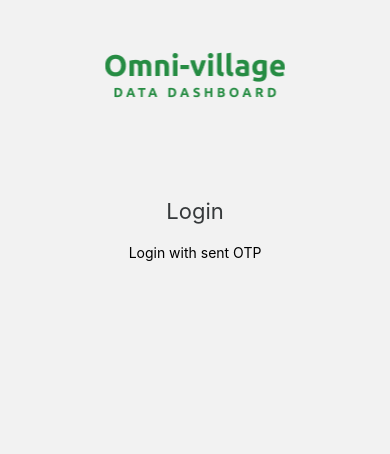
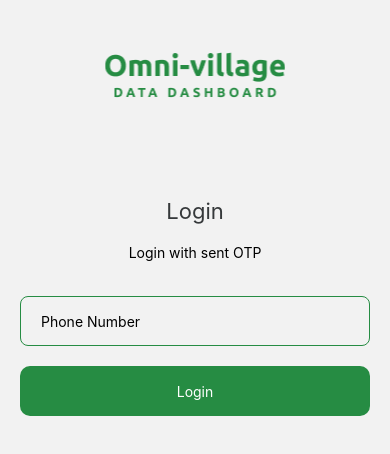
Before and after one commit to aannaassalam/omni-village, a React Native app: screen /login in a window 390 px wide. Shown: the top 454 px of the page. Built offline with nearby package versions, Linux system fonts and the light colour scheme.

Commit message:
login init

```diff
--- /dev/null
+++ b/src/Components/CustomButton/CustomButton.jsx
@@ -0,0 +1,33 @@
+import React from 'react';
+import {
+  SafeAreaView,
+  StyleSheet,
+  Text,
+  TouchableOpacity,
+  View,
+} from 'react-native';
+
+const styles = StyleSheet.create({
+  cmn_btn: {
+    display: 'flex',
+    justifyContent: 'center',
+    alignItems: 'center',
+
+    borderRadius: 10,
+    backgroundColor: '#268C43',
+    height: 50,
+    paddingHorizontal: 20,
+  },
+  cmn_btn_text: {
+    fontSize: 14,
+    color: '#FFF',
+  },
+});
+
+export default function CustomButton({btnText}) {
+  return (
+    <TouchableOpacity style={styles.cmn_btn}>
+      <Text style={styles.cmn_btn_text}>{btnText}</Text>
+    </TouchableOpacity>
+  );
+}
--- /dev/null
+++ b/src/Components/InputTextComponent/InputTextComponent.jsx
@@ -0,0 +1,33 @@
+import React, { useState } from 'react';
+import {SafeAreaView, StyleSheet, TextInput} from 'react-native';
+
+
+const styles = StyleSheet.create({
+  input:{
+    height:50,
+    paddingHorizontal:20,
+    paddingVertical:0,
+    borderRadius: 8,
+    borderColor: '#268C43',
+    borderWidth:1,
+    borderRadius:8,
+    lineHeight:1,
+
+  }
+})
+
+export default function InputTextComponent({placeholder}) {
+  const [value , setValue] = useState("")
+  return (
+    <SafeAreaView>
+      <TextInput
+        style={styles.input}
+        onChangeText={(e)=>setValue(e.target.value)}
+        value={value}
+        placeholder={placeholder}
+        keyboardType="numeric"
+
+      />
+    </SafeAreaView>
+  );
+}
--- a/src/Screens/AuthScreens/Login.jsx
+++ b/src/Screens/AuthScreens/Login.jsx
@@ -1,27 +1,54 @@
-import React from 'react'
-import { SafeAreaView, StyleSheet, Text, View } from 'react-native'
-import LoginWrapper from '../../Layout/LoginWrapper/LoginWrapper'
+import React from 'react';
+import {
+  SafeAreaView,
+  StyleSheet,
+  Text,
+  TouchableOpacity,
+  View,
+} from 'react-native';
+import LoginWrapper from '../../Layout/LoginWrapper/LoginWrapper';
+import InputTextComponent from '../../Components/InputTextComponent/InputTextComponent';
+import CustomButton from '../../Components/CustomButton/CustomButton';
 
 const styles = StyleSheet.create({
-    form_section:{
-        alignItems:'center'
+  form_section: {
+    alignItems: 'center',
   },
-    LoginHead:{
+  LoginHead: {
     color: '#36393B',
-        fontSize:22,
-        marginBottom: 20
+    fontSize: 22,
+    marginBottom: 20,
+    textAlign: 'center',
+  },
+  login_input: {
+    width: '100%',
+  },
+  form_head: {
+    marginBottom: 35,
+  },
+  login_submit:{
+    marginTop:20,
+    width:'100%'
   }
-  })
+});
 
 export default function Login() {
   return (
     <SafeAreaView>
       <LoginWrapper>
         <View style={styles.form_section}>
+          <View style={styles.form_head}>
             <Text style={styles.LoginHead}>Login</Text>
             <Text>Login with sent OTP</Text>
           </View>
+          <View style={styles.login_input}>
+            <InputTextComponent placeholder={'Phone Number'} />
+          </View>
+          <View style={styles.login_submit}>
+            <CustomButton btnText={'Login'} />
+          </View>
+        </View>
       </LoginWrapper>
     </SafeAreaView>
-  )
+  );
 }
```
Lines whose indentation alone changed are shown as unchanged.
